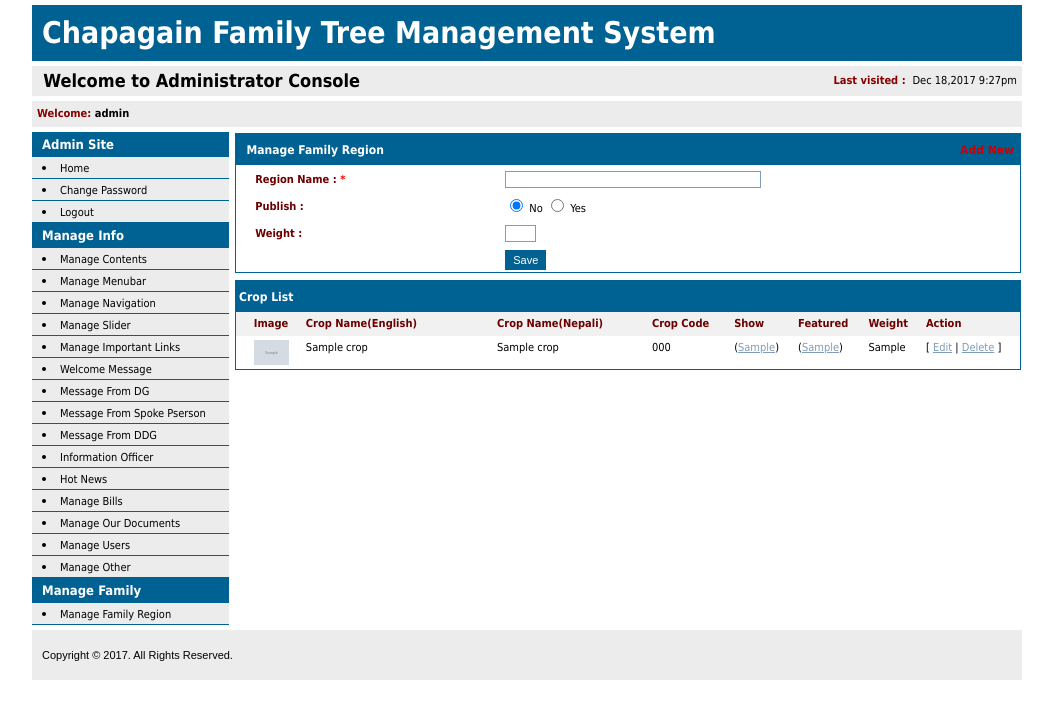
After one commit to 5ganes/chapagain, a PHP site: page /chapagain/admin/region.php?type=edit in a window 1280 px wide. The commit adds this page. Shown: the top 719 px of the page, without its empty margins (113-1166 px from the left). Run offline with PHP 8.4, Linux system fonts and the light colour scheme; a user stored in the database is signed in; tables that the repository leaves empty or names only in its code hold one stand-in row (values such as "Sample post"); grey boxes marked "Sample" are stand-in pictures; data that the repository does not hold is empty; some libraries are stand-ins or nearby versions.

Commit message:
region update

```diff
--- a/admin/leftnav.php
+++ b/admin/leftnav.php
@@ -35,4 +35,12 @@
             <li><a href="cms.php?groupType=Other">Manage Other</a></li>
     	</ul>
   	</li>
+
+    <li>
+      <p>Manage Family</p>
+      <ul>
+            <li><a href="region.php">Manage Family Region</a></li>
+      </ul>
+    </li>
+
 </ul>
--- /dev/null
+++ b/admin/region.php
@@ -0,0 +1,260 @@
+<?php
+include("init.php");
+if(!isset($_SESSION['sessUserId']))//User authentication
+{
+ header("Location: login.php");
+ exit();
+}
+if(isset($_POST['id']))
+  $id = $_POST['id'];
+elseif(isset($_GET['id']))
+  $id = $_GET['id'];
+else
+  $id = 0;
+
+// $weight = $crop -> getLastWeight();
+// if($_GET['type'] == "edit")
+// {
+//   $result = $crop->getById($_GET['id']);
+//   $editRow = $conn->fetchArray($result);
+//   extract($editRow);
+// }
+// if($_POST['type'] == "Save")
+// {
+//   extract($_POST);
+
+//   if(!$crop -> isUnique($id, $urlname))
+//     $errMsg .= "<li>Alias Name already exists.</li>";
+//   if($name=="")
+//     $errMsg .= "<li>Please enter crop Name</li>";
+//   if($code=="")
+//     $errMsg .= "<li>Please enter crop code</li>";
+
+//   if(empty($errMsg))
+//   {
+//     $pid = $crop -> save($id, $name, $namenp, $urlname, $code, $shortcontents, $contents, $publish, $featured, $weight);
+//     if($id > 0)
+//       $pid = $id;
+//     $crop -> saveImage($pid);
+//     if($id>0)
+//       header('Location: region.php?type=edit&id='.$id.'&msg=Crop details updated successfully');
+//     else
+//       header('Location: region.php?msg=Crop details saved successfully');
+//     exit();
+//   }
+// }
+
+// if($_GET['type'] == "toogleFeatured")
+// {
+//   $id = $_GET['id'];
+//   $changeTo = $_GET['changeTo'];
+
+//   $sql = "UPDATE crop SET featured='$changeTo' WHERE id='$id'";
+//   $conn->exec($sql);
+//   header('location: region.php?msg=Crop feature status toogled successfully.');
+
+// }
+// if($_GET['type'] == "tooglePublish")
+// {
+//   $id = $_GET['id'];
+//   $changeTo = $_GET['changeTo'];
+
+//   $sql = "UPDATE crop SET publish='$changeTo' WHERE id='$id'";
+//   $conn->exec($sql);
+//   header('location: region.php?&msg=Crop Show/Hide status toogled successfully.');
+
+// }
+
+if($_GET['type'] == "removeImage")
+{
+  $crop->deleteImage($_GET['id']);
+  //echo "hello";
+  //header("location: region.php?type=edit&id=".$_GET['id']."&msg=product image deleted successfully.");?>
+  <script> document.location='region.php?type=edit&id=<?=$_GET['id']?>&msg=Crop image deleted successfully.' </script>
+<? }
+if($_GET['type']=="del")
+{
+    $crop -> delete($_GET['id']);
+    //echo "hello";
+    //header("Location : region.php?&msg=product deleted successfully.");?>
+      <script> document.location='region.php?msg=Crop deleted successfully.' </script>
+<? }
+?>
+<!DOCTYPE html PUBLIC "-//W3C//DTD XHTML 1.0 Transitional//EN" "http://www.w3.org/TR/xhtml1/DTD/xhtml1-transitional.dtd">
+<html>
+<head>
+<title><?php echo ADMIN_TITLE; ?></title>
+<link href="../css/admin.css" rel="stylesheet" type="text/css">
+
+<meta http-equiv="Content-Type" content="text/html; charset=utf-8" />
+
+<script type="text/javascript" src="../js/cms.js"></script>
+<script type="text/javascript" src="../js/jquery.min.js"></script>
+
+<script type="text/javascript" src="ckeditor/ckeditor.js"></script>
+
+</head>
+<body>
+  <table width="<?php echo ADMIN_PAGE_WIDTH; ?>" border="0" align="center" cellpadding="0"
+    cellspacing="5" bgcolor="#FFFFFF">
+    <tr>
+      <td colspan="2"><?php include("header.php"); ?></td>
+    </tr>
+    <tr>
+      <td width="<?php echo ADMIN_LEFT_WIDTH; ?>" valign="top"><?php include("leftnav.php"); ?></td>
+      <td width="<?php echo ADMIN_BODY_WIDTH; ?>" valign="top">
+        <table width="100%" border="0" cellspacing="1" cellpadding="0">
+          <tr>
+            <td class="bgborder"><table width="100%" border="0" cellspacing="1" cellpadding="0">
+              <tr>
+                <td bgcolor="#fff"><table width="100%" border="0" cellspacing="0" cellpadding="0">
+                  <tr>
+                    <td class="heading2">&nbsp; Manage Family Region
+                      <div style="float: right;">
+                        <? $addNewLink = "region.php"; ?>
+                        <a href="<?= $addNewLink?>" class="headLink">Add New</a></div></td>
+                  </tr>
+                  <tr>
+                    <td>
+                    <form action="" method="post" enctype="multipart/form-data">
+                    <table width="100%" border="0" cellpadding="2" cellspacing="0">
+                        <?php if(!empty($errMsg)){ ?>
+                        <tr align="left">
+                          <td colspan="3" class="err_msg"><?php echo $errMsg; ?></td>
+                        </tr>
+                        <?php } ?>
+                         <tr><td></td></tr>
+                          <tr>
+                            <td>&nbsp;</td>
+                            <td class="tahomabold11"><strong> Region Name : <span class="asterisk">*</span></strong></td>
+                            <td>
+                              <input name="name" type="text" class="text" value="<?=$name;?>" required />
+                            </td>
+                          </tr>
+                          <tr><td></td></tr>
+
+                          <tr>
+                            <td></td>
+                            <td class="tahomabold11"><strong>Publish :</strong></td>
+                            <td>
+                              <label><input name="publish" type="radio" id="featured_0" value="No" checked="checked" /> No</label>
+                              <label>
+                                <input type="radio" name="publish" value="Yes" id="featured_1" <? if($publish == 'Yes') echo 'checked="checked"';?> />
+                                Yes
+                            </label>
+                            </td>
+                          </tr>
+                          <tr><td></td></tr>
+
+                          <tr>
+                            <td></td>
+                            <td class="tahomabold11"><strong>Weight :</strong></td>
+                            <td><input name="weight" type="text" class="text" id="weight" value="<?php echo $weight; ?>" style="width:25px;" /></td>
+                          </tr>
+                          <tr><td></td></tr>
+
+                          <tr>
+                            <td></td>
+                            <td></td>
+                            <td>
+                              <input name="type" type="submit" class="button" id="button" value="Save" />
+                              <?php if($_GET['type'] == "edit"){ ?>
+                              <input type="hidden" value="<?= $id?>" name="id" id="id" />
+                              <?php }else{ ?>
+                              <input name="reset" type="reset" class="button" id="button2" value="Clear" />
+                              <?php } ?>
+                              </td>
+                          </tr>
+
+                      </table>
+                      </form></td>
+                  </tr>
+                </table>
+              </td>
+            </tr>
+              </table></td>
+          </tr>
+          <tr height="5"><td></td></tr>
+          <tr>
+            <td class="bgborder"><table width="100%" border="0" cellspacing="1" cellpadding="0">
+                <tr>
+                  <td bgcolor="#FFFFFF"><table width="100%" border="0" cellspacing="0" cellpadding="0">
+                      <tr>
+                          <td class="heading2">
+                            Crop List
+                        </td>
+                      </tr>
+                      <tr>
+                        <td><table width="100%"  border="0" cellpadding="4" cellspacing="0">
+                            <tr bgcolor="#F1F1F1" class="tahomabold11">
+                              <td width="1">&nbsp;</td>
+                              <td style="width:20px"><strong>Image</strong></td>
+                              <td style="width:150px">Crop Name(English)</td>
+                              <td style="width:120px">Crop Name(Nepali)</td>
+                              <td style="width:60px;">Crop Code</td>
+                              <td style="width:10px;">Show</td>
+                              <td style="width:10px">Featured</td>
+                              <td style="width:10px">Weight</td>
+                              <td style="width:73px"><strong>Action</strong></td>
+                            </tr>
+                            <?php
+
+                  $counter = 0;
+                  $pagename = "region.php?";
+                  $limit = 50;
+                  $sql = "SELECT * FROM crop";
+                  $sql=$sql." ORDER BY weight";
+                  include("paging.php");
+                  while($row = $conn -> fetchArray($result))
+                  {?>
+                                  <tr <?php if($counter%2 != 0) echo 'bgcolor="#F7F7F7"'; else echo 'bgcolor="#FFFFFF"'; ?>>
+                                      <td valign="top">&nbsp;</td>
+                                      <td valign="top"><img src="../<?= CMS_GROUPS_DIR.$row['image']; ?>" width="35" height="25" /></td>
+                                      <td valign="top"><?= $row['name'] ?></td>
+                                      <td valign="top"><?= $row['namenp'] ?></td>
+                                      <td valign="top"><?=$row['code'];?></td>
+
+                                      <td valign="top">
+                                  <?
+                    $changeTo = 'Yes';
+                    if ($row['publish'] == 'Yes')
+                      $changeTo = 'No';
+                    ?>
+                                    (<a href="region.php?type=tooglePublish&id=<?= $row['id']?>&changeTo=<?=$changeTo;?>"><?=$row['publish'];?></a>)</td>
+
+
+                                      <td valign="top">
+                                  <?
+                    $changeTo = 'Yes';
+                    if ($row['featured'] == 'Yes')
+                      $changeTo = 'No';
+                    ?>
+                                    (<a href="region.php?type=toogleFeatured&id=<?= $row['id']?>&changeTo=<?=$changeTo;?>"><?=$row['featured'];?></a>)
+                                      </td>
+
+                                  <td valign="top"><?= $row['weight'] ?></td>
+                                  <td valign="top">
+                                        [ <a href="region.php?type=edit&id=<?= $row['id']?>">Edit</a> |
+                                          <a href="#" onClick="javascript: if(confirm('This will permanently remove this crop from database. Continue?')){
+                                           document.location='region.php?type=del&id=<?php echo $row['id']; ?>'; }">Delete</a> ]
+                                    </td>
+                                  </tr>
+                                <? }?>
+
+                          </table>
+                        <?php include("paging_show.php"); ?></td>
+                      </tr>
+                    </table></td>
+                </tr>
+              </table></td>
+          </tr>
+        </table>
+      </td>
+    </tr>
+    <tr>
+      <td colspan="2"><?php include("footer.php"); ?></td>
+    </tr>
+  </table>
+</body>
+</html>
+<?php die(); ?>
```
